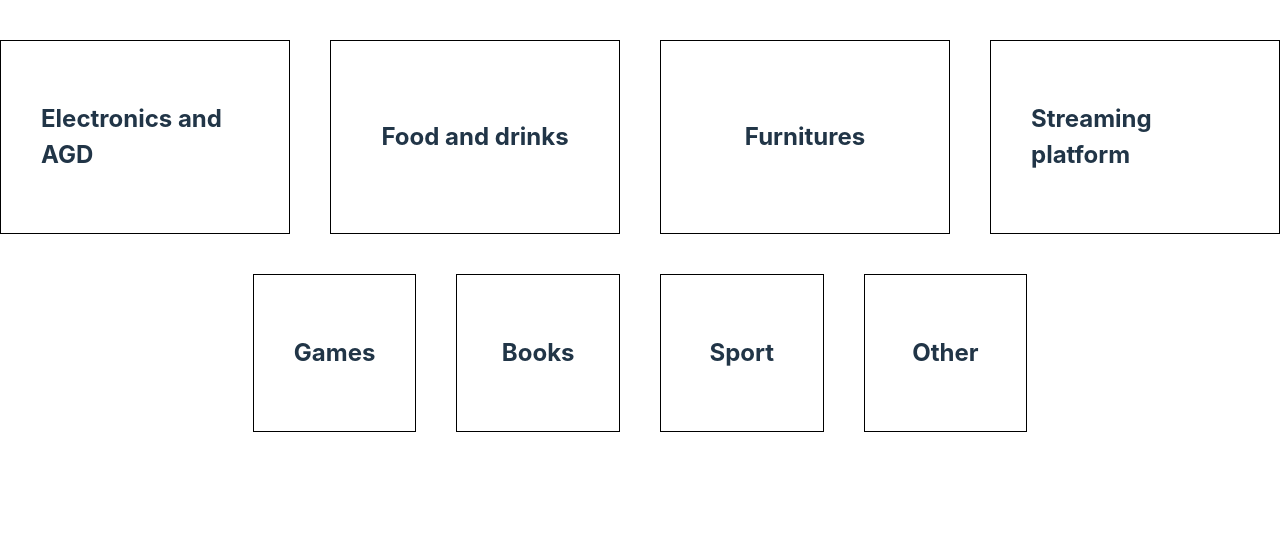
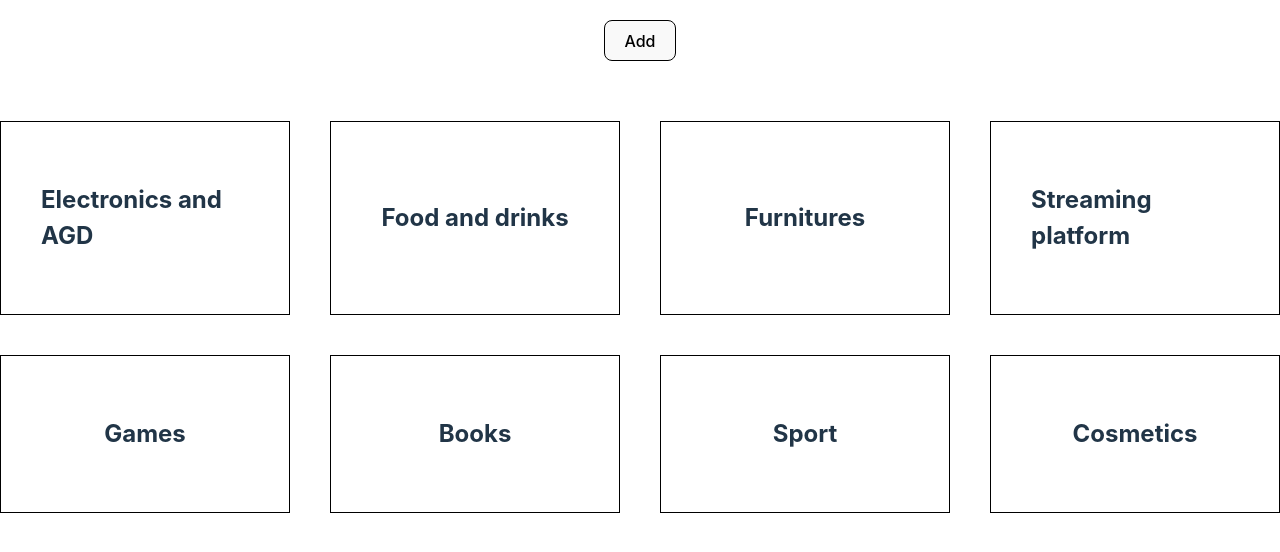
Before and after one commit to kwrona05/ReactApp-store, a React (Vite) app in the folder Shop page/: page / in a window 1280 px wide. Shown: the top 552 px of the page. Built offline with nearby package versions, Linux system fonts and the light colour scheme.

Commit message:
Add more tiles

```diff
--- a/Shop page/src/App.jsx
+++ b/Shop page/src/App.jsx
@@ -3,14 +3,17 @@ import './App.css'
 
 function Tile(props) {
   return (
-    <li className="tile">
+    <div className="tile">
       <h2>{props.name}</h2>
-  </li>
+  </div>
   )
 }
 function App() {
   return (
     <div className="container">
+      <div className="btnDiv">
+          <button className="offerBtn">Add</button>
+      </div>
     <div className="tileDiv">
       <Tile
       name="Electronics and AGD"
@@ -24,8 +27,6 @@ function App() {
       <Tile
       name="Streaming platform"
       />
-    </div>
-    <div className="tileDiv">
       <Tile
       name="Games"
       />
@@ -36,7 +37,7 @@ function App() {
       name="Sport"
       />
       <Tile
-      name="Other"
+      name="Cosmetics"
       />
     </div>
     </div>
```
